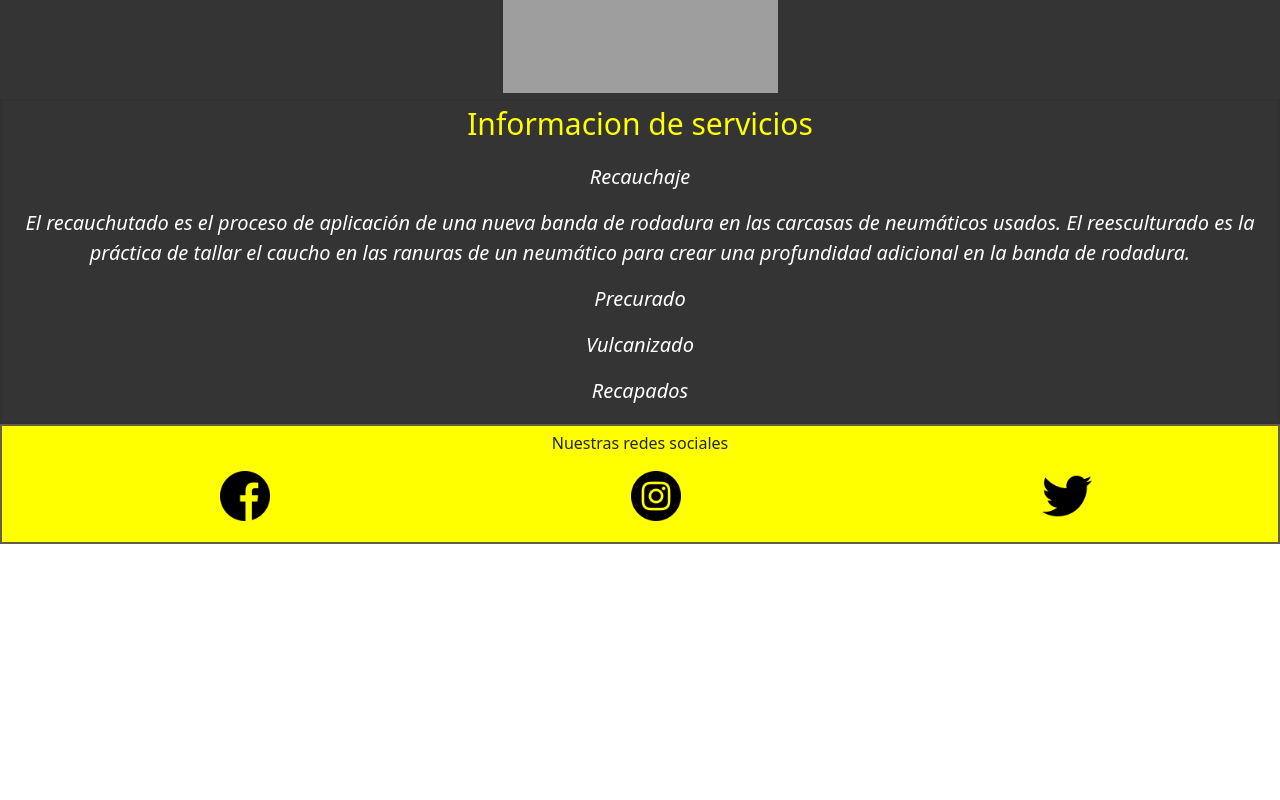
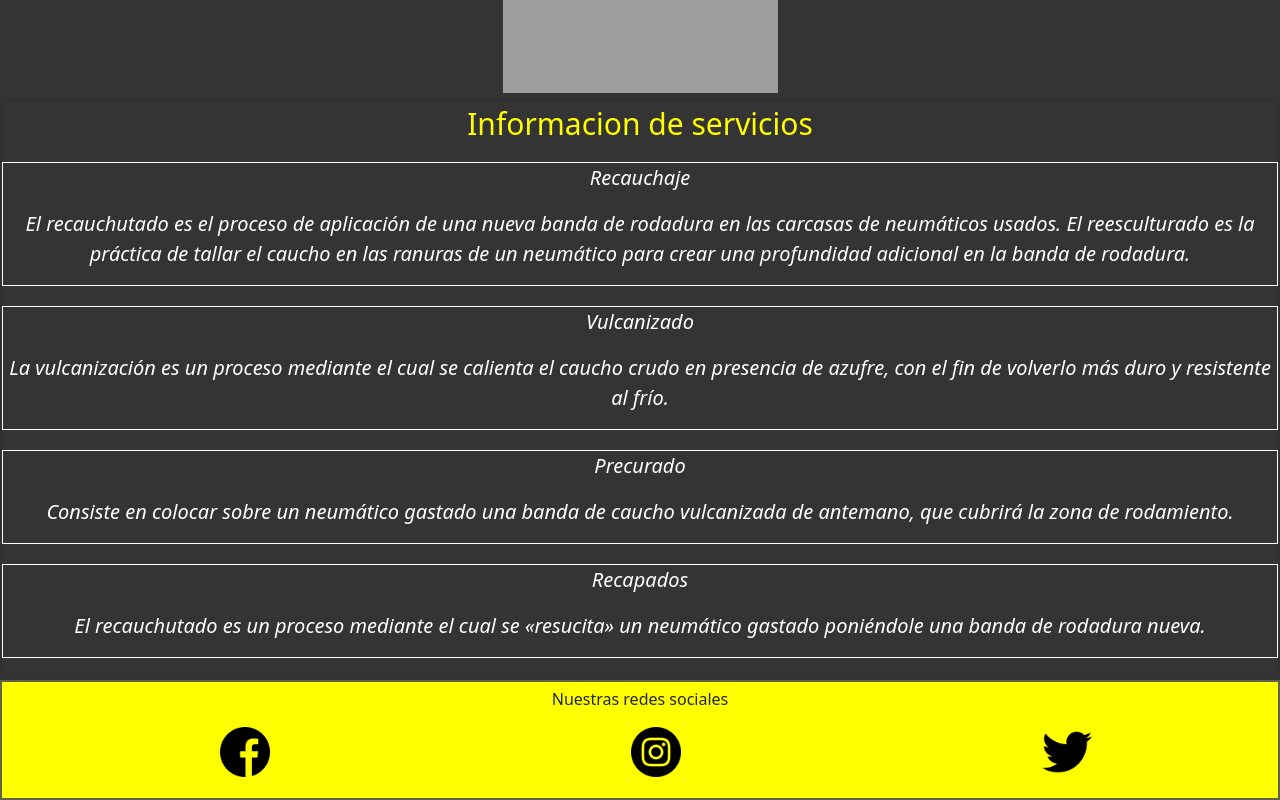
Before and after one commit to MonasterioM/Monasterio-Neumaticos2.0, a website: page index.html in a window 1280 px wide. Shown: the part 978-1778 px from the top of the page. Before the commit the page ends 1522 px from the top, so only its background shows below. Drawn offline with nearby package versions, Linux system fonts and the light colour scheme; grey boxes are pictures that could not be loaded.

Commit message:
Correccion en Informacion

```diff
--- a/index.html
+++ b/index.html
@@ -73,7 +73,6 @@
                       <div class="logo">
                         <img class="logo-servicios" src="./img/rueda.png" alt="">
                         <p>Recapados</p>
-                        <p>La renovación de neumáticos, lo que habitualmente se conoce como “recapado”, es una alternativa para el transporte de carga o pasajeros que permite reducir costos.</p>
                       </div>
                   </a>
                 </div>
@@ -89,18 +88,21 @@
                 <p>Informacion de servicios</p>
               </div>
               <div class="cuerpo-info">
-                <div id="Recauchaje">
+                <div id="Recauchaje" class="card-info">
                   <p>Recauchaje</p>
                   <p>El recauchutado es el proceso de aplicación de una nueva banda de rodadura en las carcasas de neumáticos usados. El reesculturado es la práctica de tallar el caucho en las ranuras de un neumático para crear una profundidad adicional en la banda de rodadura.</p>
                 </div>
-                <div id="Precurado">
+                <div id="Vulcanizado" class="card-info">
+                  <p>Vulcanizado</p>
+                  <p>La vulcanización es un proceso mediante el cual se calienta el caucho crudo en presencia de azufre, con el fin de volverlo más duro y resistente al frío.</p>
+                </div>
+                <div id="Precurado" class="card-info">
                   <p>Precurado</p>
+                  <p>Consiste en colocar sobre un neumático gastado una banda de caucho vulcanizada de antemano, que cubrirá la zona de rodamiento.</p>
                 </div>
-                <div id="Vulcanizado">
-                  <p>Vulcanizado</p>
-                </div>
-                <div id="Recapados">
+                <div id="Recapados" class="card-info">
                   <p>Recapados</p>
+                  <p>El recauchutado es un proceso mediante el cual se «resucita» un neumático gastado poniéndole una banda de rodadura nueva.</p>
                 </div>
               </div>
             </section>
--- a/scss/components/_main.scss
+++ b/scss/components/_main.scss
@@ -99,11 +99,15 @@
             }
         }
         .cuerpo-info{
-            p{
-                font-size: 20px;
-                color: #fff;
-                text-align: center;
-                font-style: oblique;
+            .card-info{
+                border: 1px solid white;
+                margin-bottom: 20px;
+                p{
+                    font-size: 20px;
+                    color: #fff;
+                    text-align: center;
+                    font-style: oblique;
+                }
             }
         }
     }
```
Also changed, not shown: css/style.css.
